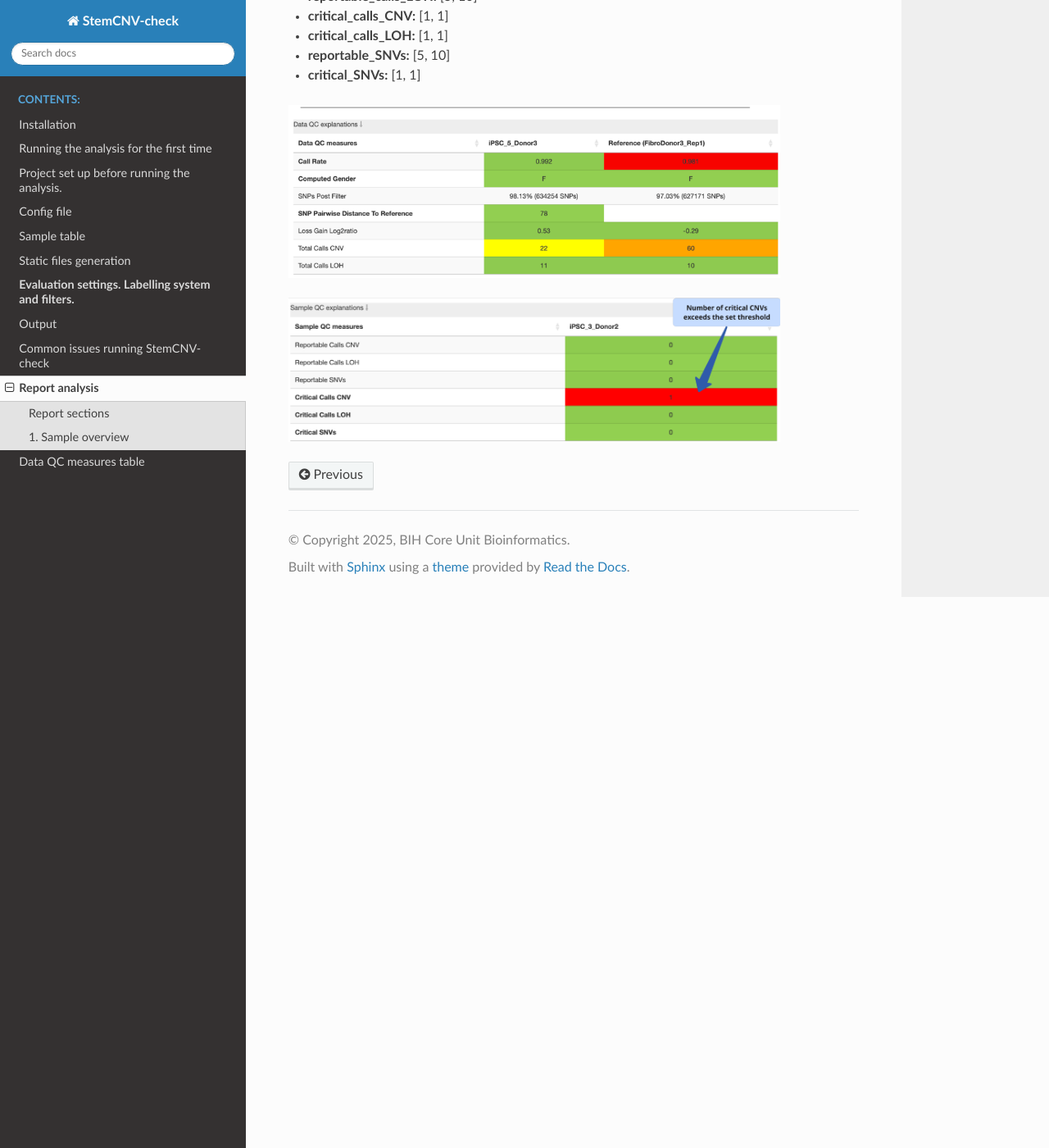
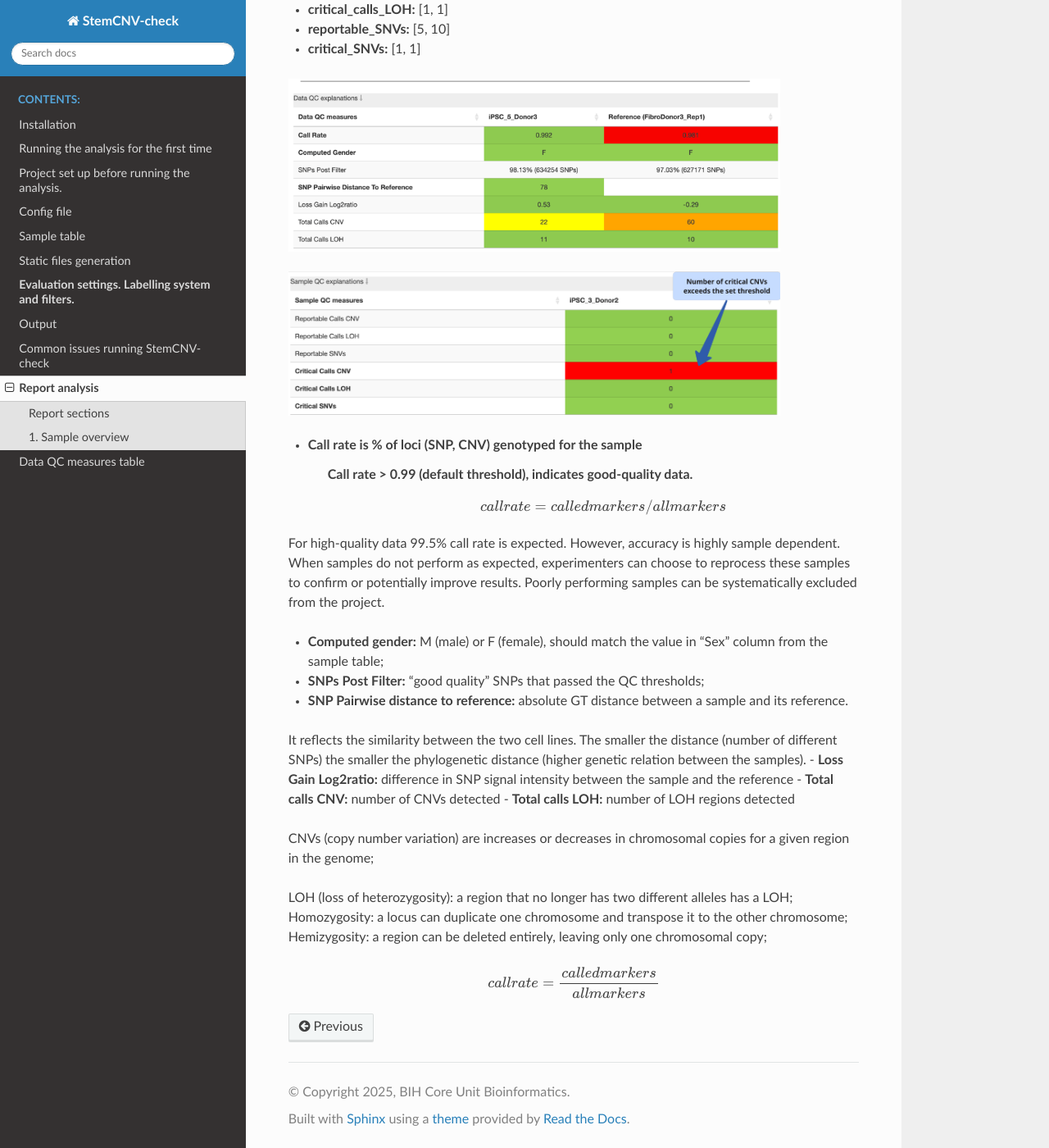
Before and after one commit to bihealth/StemCNV-check, a Sphinx documentation site: the page built from docs/source/report_analysis.rst, in a window 1280 px wide and 1400 px high, scrolled down 2622 px. Shown: the whole window at 82% size. Built offline with Sphinx 7.4.7 and the Read the Docs theme 3.1.0, drawn with Linux system fonts in a browser that asks for light colours.

Commit message:
Update report_analysis.rst

```diff
--- a/docs/source/report_analysis.rst
+++ b/docs/source/report_analysis.rst
@@ -59,7 +59,7 @@ Data QC measures table
    :width: 600
 
 .. image:: coloring.png
-   :width: 600
+   :width: 500
 
 **Threshold measures set in the config file (can be changed by user):**
 
@@ -74,6 +74,7 @@ Data QC measures table
 - **critical_calls_CNV:** [1, 1]
 - **critical_calls_LOH:** [1, 1]
 - **reportable_SNVs:** [5, 10]
+
 - **critical_SNVs:** [1, 1]
 
 .. image:: data_qc.png
@@ -81,3 +82,28 @@ Data QC measures table
 
 .. image:: sample_qc.png
    :width: 600
+
+- **Call rate** is % of loci (SNP, CNV) genotyped for the sample
+    Call rate > 0.99 (default threshold), indicates good-quality data.
+                  .. math:: call rate = called markers / all markers
+
+For high-quality data 99.5% call rate is expected. However, accuracy is highly sample dependent. When samples do not perform as expected, experimenters can choose to reprocess these samples to confirm or potentially improve results. Poorly performing samples can be systematically excluded from the project.
+
+- **Computed gender:** M (male) or F (female), should match the value in “Sex” column from the sample table;
+
+- **SNPs Post Filter:** “good quality” SNPs that passed the QC thresholds;
+- **SNP Pairwise distance to reference:** absolute GT distance between a sample and its reference.
+It reflects the similarity between the two cell lines. The smaller the distance (number of different SNPs) the smaller the phylogenetic distance (higher genetic relation between the samples).
+- **Loss Gain Log2ratio:** difference in SNP signal intensity between the sample and the reference
+- **Total calls CNV:** number of CNVs detected
+- **Total calls LOH:** number of LOH regions detected
+
+CNVs (copy number variation) are increases or decreases in chromosomal copies for a given region in the genome;
+
+LOH (loss of heterozygosity): a region that no longer has two different alleles has a LOH;
+Homozygosity: a locus can duplicate one chromosome and transpose it to the other chromosome;
+Hemizygosity: a region can be deleted entirely, leaving only one chromosomal copy;
+
+.. math::
+
+   call rate = \frac{called markers}{all markers}
```
